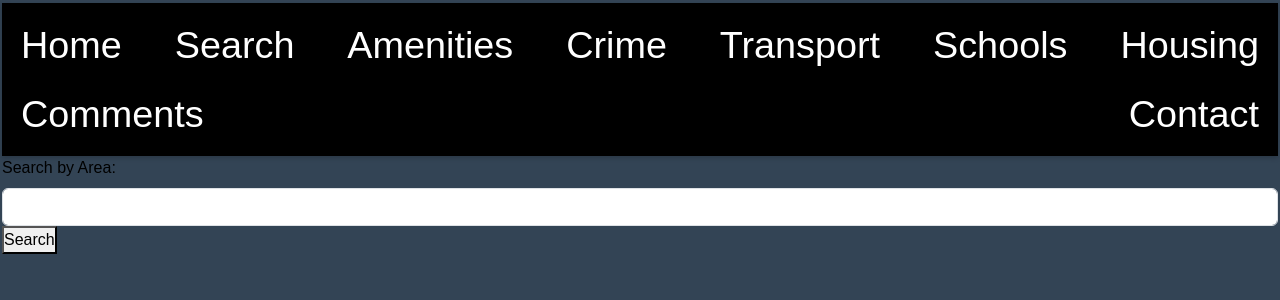
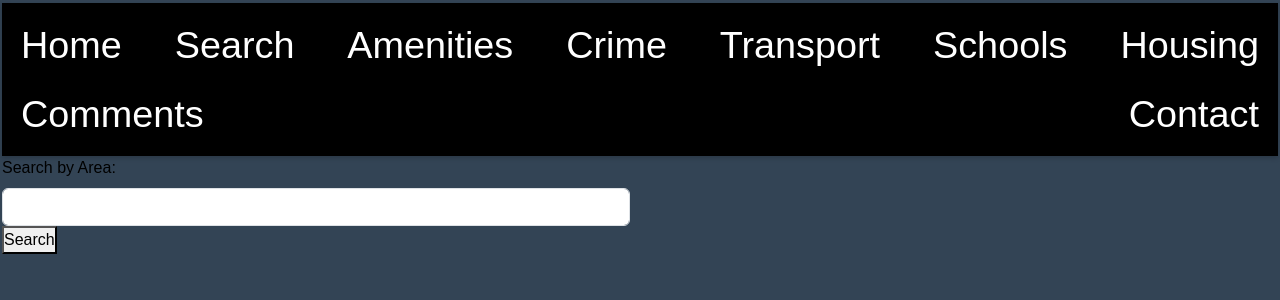
Before and after one commit to jade211/Digital-Atlas, a React (Create React App) app in the folder code/frontend/atlas/: page /searcharea in a window 1280 px wide. Shown: the top 300 px of the page. Built offline with nearby package versions, Linux system fonts and the light colour scheme.

Commit message:
Fixed error in house.jsx. Edited the formatting of areasearch.

```diff
--- a/code/frontend/atlas/src/components/areasearch.jsx
+++ b/code/frontend/atlas/src/components/areasearch.jsx
@@ -108,6 +108,58 @@
 
 
 
+// import React, { useState } from 'react';
+// import Amenities from './amenities';
+// import Crime from './crime';
+// import Schools from './school';
+// import Transport from './transportation';
+// import House from './house';
+
+// function AreaSearch() {
+//   const [searchTerm, setSearchTerm] = useState('');
+//   const [searchButtonClicked, setSearchButtonClicked] = useState(false);
+
+//   const handleSearch = () => {
+//     setSearchButtonClicked(true);
+//   };
+
+//   return (
+//     <div>
+//       <div>
+//         <label htmlFor="searchTerm" className="form-label">
+//           Search by Area:
+//         </label>
+//         <input
+//           type="text"
+//           id="searchTerm"
+//           className="form-control"
+//           value={searchTerm}
+//           onChange={(e) => setSearchTerm(e.target.value)}
+//         />
+//         <button onClick={handleSearch}>Search</button>
+//       </div>
+//       {searchButtonClicked && searchTerm.trim() !== '' && (
+//         <div>
+//           <Amenities searchTerm={searchTerm} />
+//           <Schools searchTerm={searchTerm} />
+//           <Crime searchTerm={searchTerm} />
+//           <Transport searchTerm={searchTerm} />
+//           <House searchTerm={searchTerm} />
+//         </div>
+//       )}
+//     </div>
+//   );
+// }
+
+// export default AreaSearch;
+
+
+
+
+
+
+
+
 import React, { useState } from 'react';
 import Amenities from './amenities';
 import Crime from './crime';
@@ -124,7 +176,8 @@ function AreaSearch() {
   };
 
   return (
-    <div>
+    <div style={{ display: 'flex' }}>
+      <div style={{ flex: 1, marginRight: '20px' }}>
         <div>
           <label htmlFor="searchTerm" className="form-label">
             Search by Area:
@@ -139,14 +192,18 @@ function AreaSearch() {
           <button onClick={handleSearch}>Search</button>
         </div>
         {searchButtonClicked && searchTerm.trim() !== '' && (
-        <div>
+          <>
             <Amenities searchTerm={searchTerm} />
             <Schools searchTerm={searchTerm} />
             <Crime searchTerm={searchTerm} />
-          <Transport searchTerm={searchTerm} />
-          <House searchTerm={searchTerm} />
+          </>
+        )}
       </div>
-      )}
+      <div style={{ flex: 1 }}>
+        {searchButtonClicked && searchTerm.trim() !== '' && <House searchTerm={searchTerm} />}
+        <br></br>
+        {searchButtonClicked && searchTerm.trim() !== '' && <Transport searchTerm={searchTerm} />}
+      </div>
     </div>
   );
 }
--- a/code/frontend/atlas/src/components/house.jsx
+++ b/code/frontend/atlas/src/components/house.jsx
@@ -1323,7 +1323,7 @@ function House({ searchTerm }) {
 
   return (
     <div>
-      <h1>Housing and Rent Prices</h1>
+      <h1>Housing and Rent Prices 🏠</h1>
       {displayHouse()}
       <div>
         <pre>{formatHouseData()}</pre>
```
Also changed, not shown: code/frontend/atlas/src/components/transportation.jsx (line endings or trailing spaces). Lines whose indentation alone changed are shown as unchanged.
